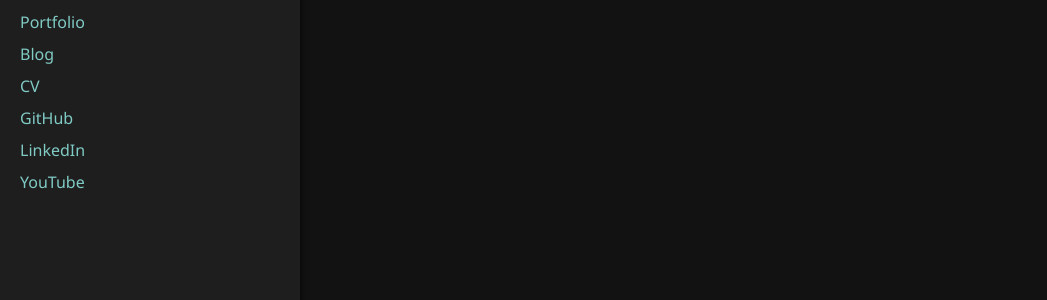
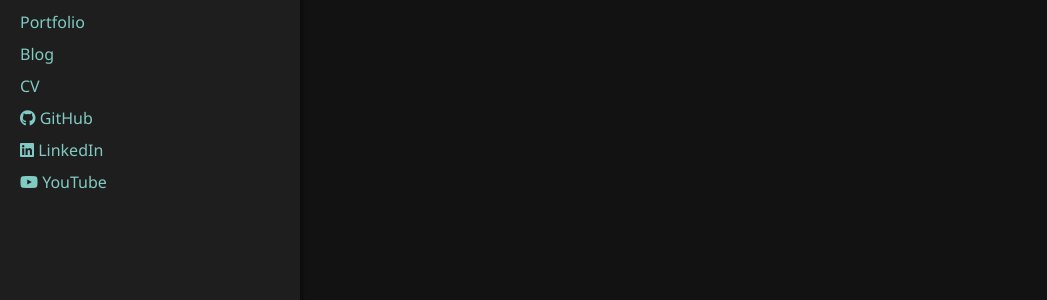
Before and after one commit to PedroNogueira404/PedroNogueira404.github.io, a Jekyll site: the page built from index.md, in a window 1280 px wide. Shown: the part 471-771 px from the top of the page, without its empty margins (0-1047 px from the left). Built offline with Jekyll 4.4.1, drawn with Linux system fonts in a browser that asks for light colours; comment, search, counter and statistics services are not loaded.

Commit message:
Update default.html

```diff
--- a/_layouts/default.html
+++ b/_layouts/default.html
@@ -16,9 +16,16 @@
     <a href="/portfolio/">Portfolio</a>
     <a href="/blog/">Blog</a>
     <a href="/assets/CV.pdf">CV</a>
-    <a href="https://github.com/PedroNogueira404">GitHub</a>
-    <a href="https://www.linkedin.com/in/pedro-henrique-nogueira-8a30571aa/">LinkedIn</a>
-    <a href="https://youtube.com/@exopedrito">YouTube</a>
+    <a href="https://github.com/PedroNogueira404" target="_blank">
+      <i class="fab fa-github"></i> GitHub
+    </a>
+    <a href="https://www.linkedin.com/in/pedro-henrique-nogueira-8a30571aa/" target="_blank">
+      <i class="fab fa-linkedin"></i> LinkedIn
+    </a>
+    <a href="https://youtube.com/@exopedrito" target="_blank">
+      <i class="fab fa-youtube"></i> YouTube
+    </a>
+
   </div>
 
   <div class="main">
```
